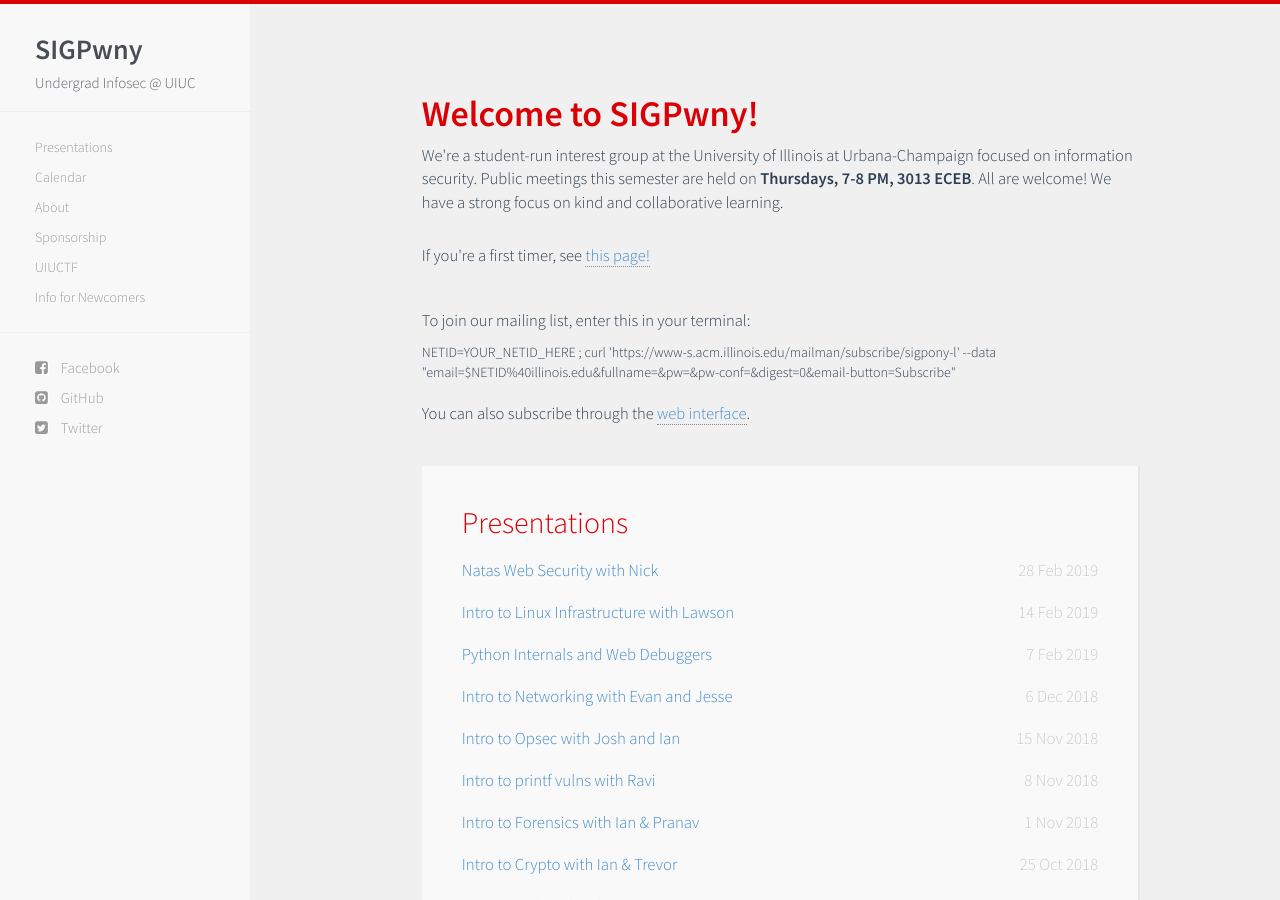
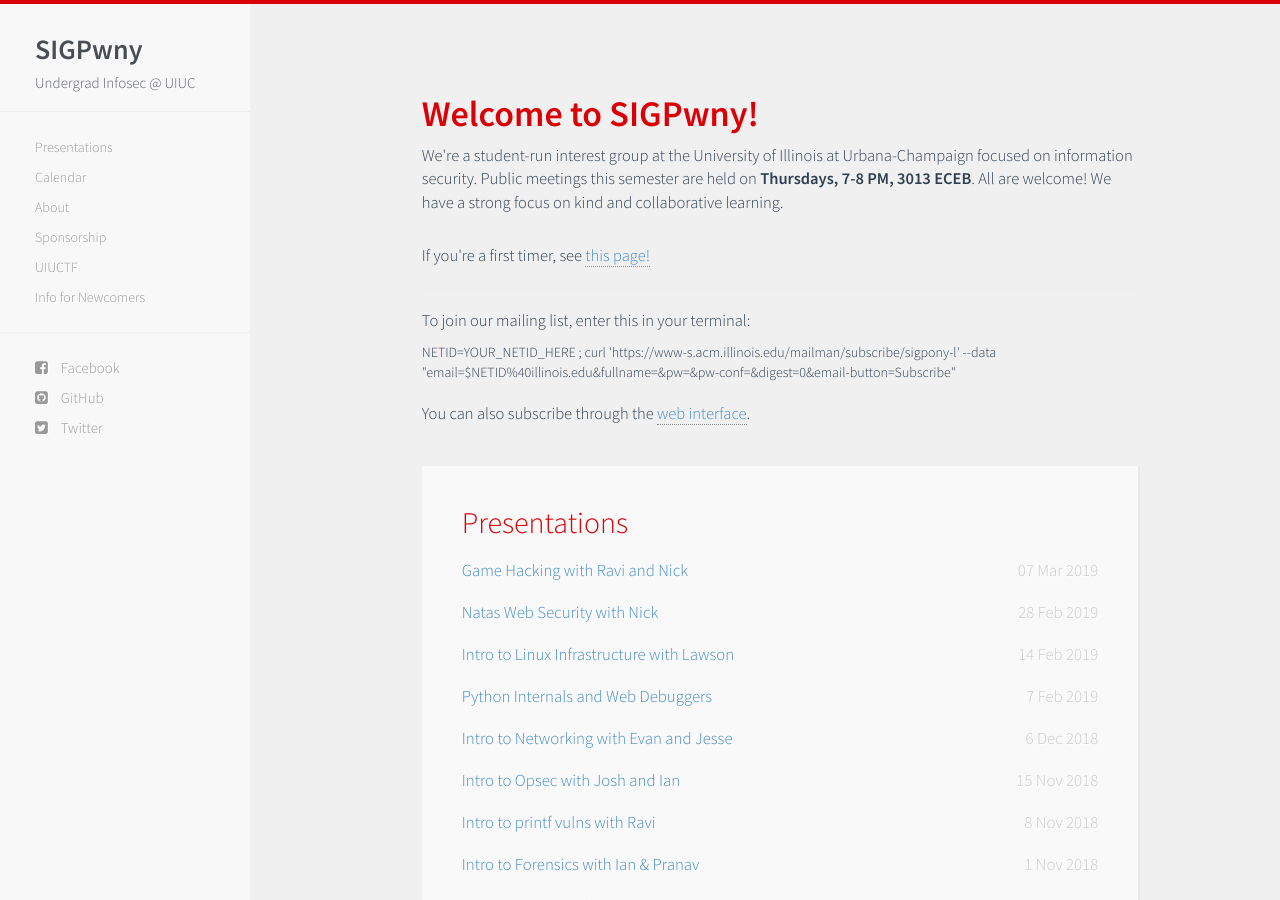
Before and after one commit to sigpwny/sigpwny.github.io-archive, a Jekyll site: the page built from index.html, in a window 1280 px wide and 900 px high. Built offline with Jekyll 4.4.1, drawn with Linux system fonts in a browser that asks for light colours; nearby versions of some CDN libraries.

Commit message:
Update presentations.html

```diff
--- a/_includes/presentations.html
+++ b/_includes/presentations.html
@@ -14,6 +14,10 @@
 -->
 
     <!-- new member task: add all of these -->
+    <li><span>
+        <a href="https://docs.google.com/presentation/d/1Sg3zWHWptDcDbwtdwhmKz2z79nAsHMB_-0Eizr5rGhU/edit#slide=id.g51e44fd43a_0_203">Game Hacking with Ravi and Nick</a>
+        <time class="pull-right post-list">07 Mar 2019</time>
+    </span></li>
     <li><span>
         <a href="https://docs.google.com/presentation/d/15dAvCSUB_4NEyqEUtumOJYVFgF2ugYmGhhsRywCs7ko/edit?usp=sharing">Natas Web Security with Nick</a>
         <time class="pull-right post-list">28 Feb 2019</time>
```
